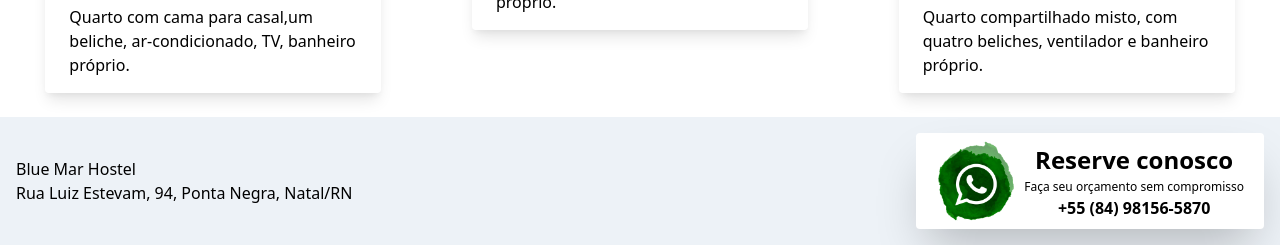
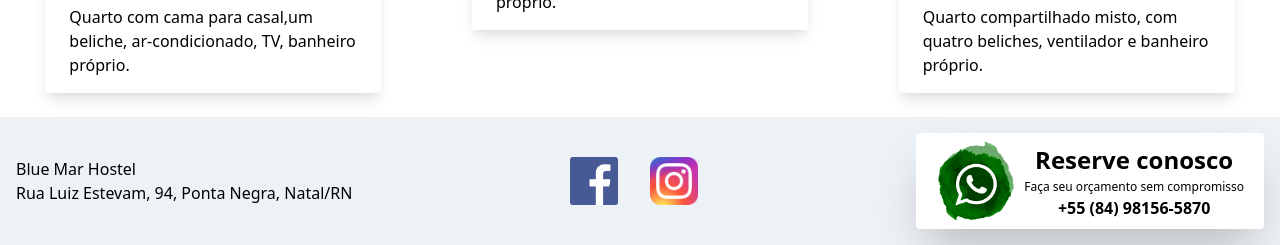
Before and after one commit to vinaud/Site-Blue-Mar-Hostel, a Gatsby site: page / in a window 1280 px wide. Shown: the part 1935-2180 px from the top of the page. Built offline with nearby package versions, Linux system fonts and the light colour scheme; Gatsby itself is replaced by a stand-in of ours.

Commit message:
botões de acesso a redes sociais

```diff
--- a/src/components/Footer.js
+++ b/src/components/Footer.js
@@ -1,5 +1,7 @@
 import React from 'react';
 import BtnContato from '../components/BtnContato';
+import facebook from '../assets/facebook.png';
+import insta from '../assets/instagram.png';
 
 
 const Footer = () => {
@@ -10,7 +12,14 @@ const Footer = () => {
               <h5>Blue Mar Hostel</h5>
               <p>Rua Luiz Estevam, 94, Ponta Negra, Natal/RN</p>
             </div>
-
+            <div className = 'sm:flex justify-between '>
+              <a href="https://www.facebook.com/bluemarhostelnatal" target="_blank" rel="noopener noreferrer">
+                  <img className="object-scale-down h-20 w-20 p-4"  src={facebook} alt='Facebook'/>
+              </a>
+              <a href="https://www.instagram.com/bluemarhostelnatal/" target="_blank" rel="noopener noreferrer">
+                  <img className="object-scale-down h-20 w-20 p-4"  src={insta} alt='Instagram'/>
+              </a>
+            </div>
             <BtnContato/>
 
           </footer>
```
